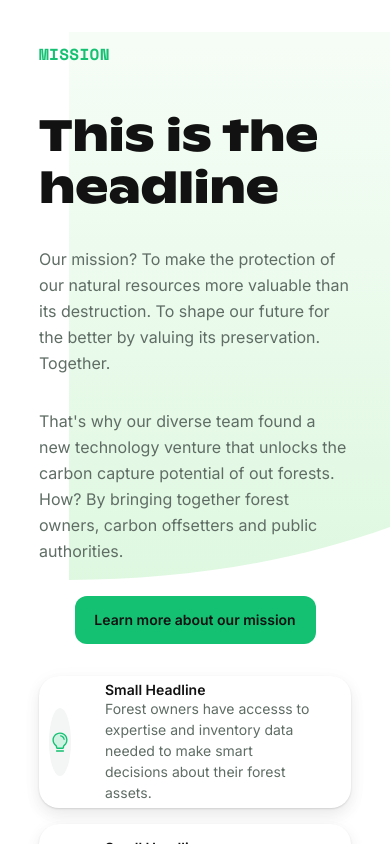
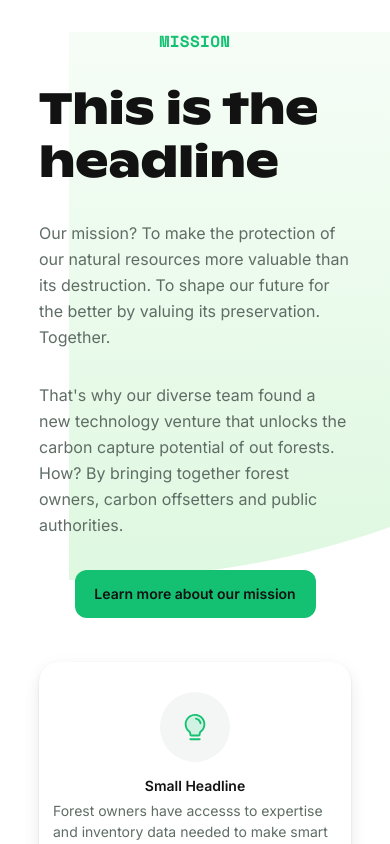
Before and after one commit to lialila/tree-mission, a Next.js app: page / in a window 390 px wide. Shown: the top 844 px of the page. Built offline with nearby package versions, Linux system fonts and the light colour scheme.

Commit message:
Add responsive mobile

```diff
--- a/app/page.module.scss
+++ b/app/page.module.scss
@@ -4,20 +4,11 @@
   align-items: center;
   background-image: url('/Background-Shape.svg');
   background-repeat: no-repeat;
-  background-position: right top;
-  // height: 100vh;
+  background-position: 100% 0%;
 }
 
 .left {
-  width: 44vw;
-  display: flex;
-  flex-direction: column;
-  justify-content: center;
-  align-items: flex-start;
-  padding: 0px;
-  gap: 32px;
-
-  h2 {
+  .mission {
     font-family: 'SpaceMono';
     font-style: normal;
     font-weight: 700;
@@ -27,6 +18,13 @@
     text-transform: uppercase;
     color: rgb(20, 192, 114);
   }
+  width: 44vw;
+  display: flex;
+  flex-direction: column;
+  justify-content: center;
+  align-items: flex-start;
+  padding: 0px;
+  gap: 32px;
 
   h1 {
     margin: 0;
@@ -70,7 +68,7 @@
 }
 
 .cards {
-  width: 40vw;
+  // width: 40vw;
   font-family: 'Inter';
   display: flex;
   flex-direction: column;
@@ -78,12 +76,7 @@
   align-items: flex-start;
   padding: 0px;
   gap: 16px;
-
-  // width: 571px;
-  // left: 909px;
-  // top: 136px;
 }
-
 .card {
   display: flex;
   align-items: center;
@@ -101,7 +94,6 @@
   flex-direction: column;
   justify-content: center;
   align-items: flex-start;
-  padding: 32px 24px;
 
   h3 {
     color: #121212;
@@ -121,64 +113,95 @@
     color: #5f6d65;
   }
 }
-
 .iconCard {
-  width: 68px;
-  height: 68px;
+  // width: 68px;
+  // height: 68px;
+  padding: 20px;
   background: #f3f6f5;
   border-radius: 50%; //you have to check it
   display: flex;
   justify-content: center;
   align-items: center;
   img {
-    width: 22px;
-    height: 24px;
+    width: 30px;
+    height: 30px;
   }
 }
 
+//for deksktop
+@media (min-width: 960px) {
+  .main {
+    height: 100vh;
+    h3,
+    p {
+      margin: 0;
+    }
+  }
+  // .cards {
+  //   margin-right: 2rem;
+  // }
+  .card {
+    gap: 28px;
+  }
+  .text {
+    gap: 6px;
+  }
+  .iconCard {
+    margin: 0rem;
+  }
+}
+
+// for tablet
 @media (min-width: 701px) and (max-width: 960px) {
   .main {
-    // margin: auto;
+    height: 100vh;
+    display: flex;
+    flex-direction: column;
+    justify-content: center;
+    align-items: center;
+    gap: 24px;
+    h3,
+    p {
+      margin: 0;
+    }
+  }
+
+  .left {
+    width: 80vw;
+    margin-bottom: 2rem;
+  }
+  .cards {
+    width: 80vw;
+  }
+  .card {
+    width: 80vw;
+    padding: 10px;
+  }
+  .iconCard {
+    margin: 1rem;
+  }
+}
+
+// for mobile
+@media (max-width: 701px) {
+  .main {
     margin-top: 2rem;
     display: flex;
     flex-direction: column;
     justify-content: center;
     align-items: center;
-    gap: 32px;
-    h3,
+    gap: 44px;
+
     p {
       margin: 0;
     }
   }
   .left {
     width: 80vw;
-  }
-  .cards {
-    width: 80vw;
-    margin-bottom: 5rem;
-  }
-  .card {
-    width: 80vw;
-    padding: 10px;
-  }
-}
-@media (max-width: 701px) {
-  .main {
-    // margin: auto;
-    margin-top: 2rem;
-    display: flex;
-    flex-direction: column;
-    justify-content: center;
-    align-items: center;
-    gap: 32px;
-    h3,
-    p {
-      margin: 0;
-    }
-  }
-  .left {
-    width: 80vw;
-    button {
+
+    .mission,
+    button,
+    h1 {
       align-self: center;
     }
   }
@@ -186,129 +209,31 @@
     width: 80vw;
     margin-bottom: 2rem;
   }
+
+  // optional design for mobile cards view: icon on the left side of the text
+  //   .card {
+  //   width: 80vw;
+  //   height: 170px;
+  //   padding: 10px;
+  //   gap: 16px;
+  // }
+
+  // optional design for mobile cards view: text under the icon
   .card {
+    flex-direction: column;
     width: 80vw;
-    padding: 10px;
+    height: 220px;
+    padding: 14px;
+    gap: 0;
+  }
+  .text {
+    align-items: center;
+    gap: 6px;
+    h3 {
+      margin: 0;
+    }
+  }
+  .iconCard {
+    margin: 1rem;
   }
 }
-
-/* Enable hover only on non-touch devices */
-// @media (hover: hover) and (pointer: fine) {
-//   .card:hover {
-//     background: rgba(var(--card-rgb), 0.1);
-//     border: 1px solid rgba(var(--card-border-rgb), 0.15);
-//   }
-
-//   .card:hover span {
-//     transform: translateX(4px);
-//   }
-// }
-
-// @media (prefers-reduced-motion) {
-//   .card:hover span {
-//     transform: none;
-//   }
-// }
-
-// /* Mobile */
-// @media (max-width: 700px) {
-//   .content {
-//     padding: 4rem;
-//   }
-
-//   .grid {
-//     grid-template-columns: 1fr;
-//     margin-bottom: 120px;
-//     max-width: 320px;
-//     text-align: center;
-//   }
-
-//   .card {
-//     padding: 1rem 2.5rem;
-//   }
-
-//   .card h2 {
-//     margin-bottom: 0.5rem;
-//   }
-
-//   .center {
-//     padding: 8rem 0 6rem;
-//   }
-
-//   .center::before {
-//     transform: none;
-//     height: 300px;
-//   }
-
-//   .description {
-//     font-size: 0.8rem;
-//   }
-
-//   .description a {
-//     padding: 1rem;
-//   }
-
-//   .description p,
-//   .description div {
-//     display: flex;
-//     justify-content: center;
-//     position: fixed;
-//     width: 100%;
-//   }
-
-//   .description p {
-//     align-items: center;
-//     inset: 0 0 auto;
-//     padding: 2rem 1rem 1.4rem;
-//     border-radius: 0;
-//     border: none;
-//     border-bottom: 1px solid rgba(var(--callout-border-rgb), 0.25);
-//     background: linear-gradient(
-//       to bottom,
-//       rgba(var(--background-start-rgb), 1),
-//       rgba(var(--callout-rgb), 0.5)
-//     );
-//     background-clip: padding-box;
-//     backdrop-filter: blur(24px);
-//   }
-
-//   .description div {
-//     align-items: flex-end;
-//     pointer-events: none;
-//     inset: auto 0 0;
-//     padding: 2rem;
-//     height: 200px;
-//     background: linear-gradient(
-//       to bottom,
-//       transparent 0%,
-//       rgb(var(--background-end-rgb)) 40%
-//     );
-//     z-index: 1;
-//   }
-// }
-
-/* Tablet and Smaller Desktop */
-// @media (min-width: 701px) and (max-width: 1120px) {
-//   .grid {
-//     grid-template-columns: repeat(2, 50%);
-//   }
-// }
-
-// @media (prefers-color-scheme: dark) {
-//   .vercelLogo {
-//     filter: invert(1);
-//   }
-
-//   .logo {
-//     filter: invert(1) drop-shadow(0 0 0.3rem #ffffff70);
-//   }
-// }
-
-// @keyframes rotate {
-//   from {
-//     transform: rotate(360deg);
-//   }
-//   to {
-//     transform: rotate(0deg);
-//   }
-// }
--- a/app/page.tsx
+++ b/app/page.tsx
@@ -5,7 +5,7 @@ export default function Home() {
   return (
     <main className={styles.main}>
       <div className={styles.left}>
-        <h2>Mission</h2>
+        <p className={styles.mission}>Mission</p>
         <h1>This is the headline</h1>
         <p>
           Our mission? To make the protection of our natural resources more
```
